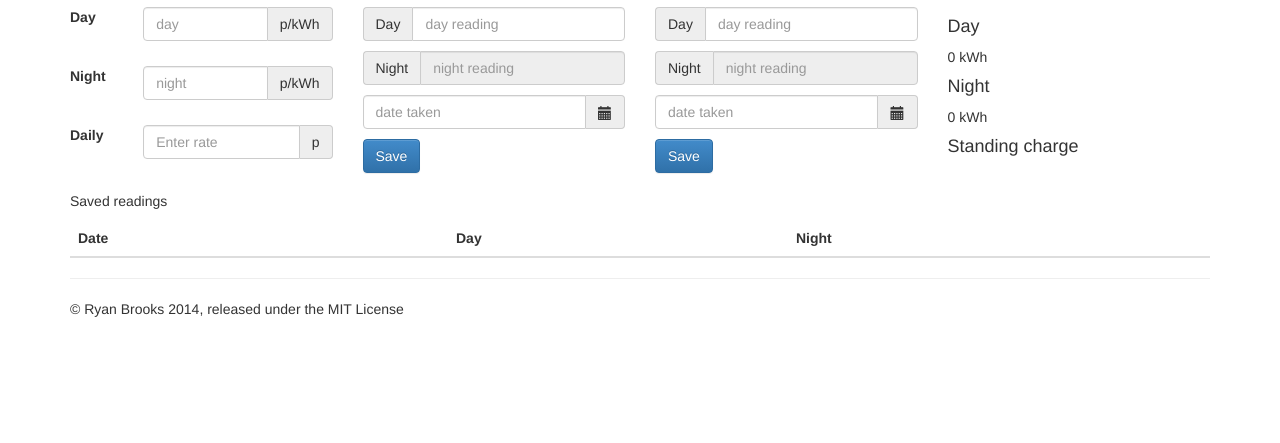
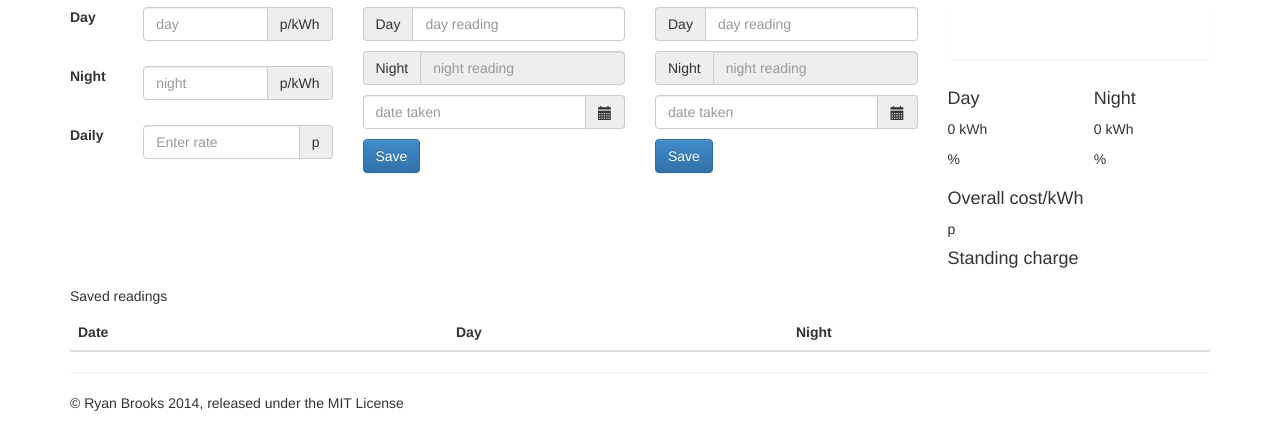
Before and after one commit to spikeheap/shocker, a plain HTML site: page index.html in a window 1280 px wide. Shown: the part 364-807 px from the top of the page. Drawn offline with nearby package versions, Linux system fonts and the light colour scheme.

Commit message:
Adding percentages

```diff
--- a/index.html
+++ b/index.html
@@ -140,18 +140,30 @@
         </div>
         <div class="col-sm-3">
             <h2>4: Result:</h2>
-            <div class="totalCost">
+            <div class="totalCost alert" ng-class="{'alert-success': totalCost >0,'alert-warning': totalCost <=0}">
                 <h1>{{totalCost/100 | currency:'£'}}<h1>
             </div>
-            <div class="breakdown">
+            <div class="breakdown row">
+                <div class="col-xs-6">
                     <h4>Day</h4>
                     <p>{{dayKwh | zeroNull}} kWh</p>
                     <p>{{dayCost/100 | currency:'£'}}</p>
+                    <p>{{dayCost/(dayCost+nightCost) *100 | number:1}}%</p>
+                </div>
+                <div class="col-xs-6">
                     <h4>Night</h4>
                     <p>{{nightKwh| zeroNull}} kWh</p>
                     <p>{{nightCost/100 | currency:'£'}}</p>
+                    <p>{{nightCost/(dayCost+nightCost) *100 | number:1}}%</p>
+                </div>
+            </div>
+            <div class="row">
+                <div class="col-xs-12">
+                    <h4>Overall cost/kWh</h4>
+                    <p>{{ (dayCost+nightCost) / (dayKwh + nightKwh) | number:2}}p</p>
                     <h4>Standing charge</h4>
                     <p>{{standingChargeTotal/100 | currency:'£'}}</p>
+                </div>
             </div>
         </div>
       </div>
```
Lines whose indentation alone changed are shown as unchanged.
